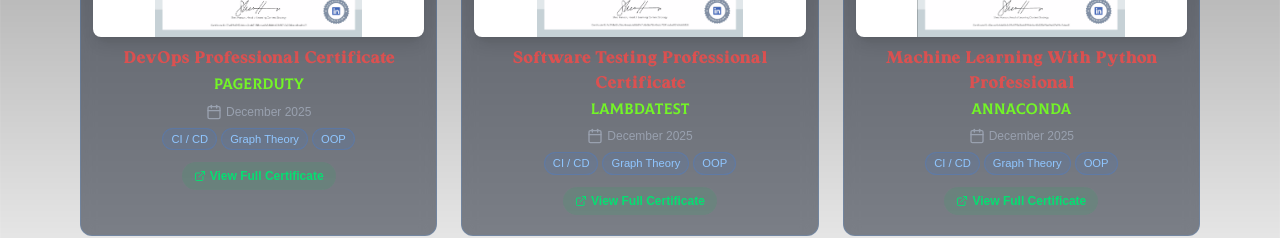
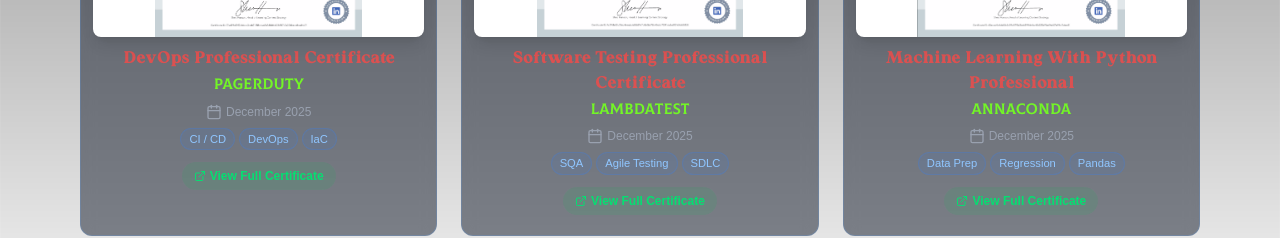
Before and after one commit to uzicodes/utsho-heaven-chowdhury, a Next.js app: page /education in a window 1280 px wide. Shown: the part 1040-1278 px from the top of the page. Built offline with nearby package versions, Linux system fonts and the light colour scheme.

Commit message:
feat: updated the skills for the new certifications

```diff
--- a/src/app/education/page.tsx
+++ b/src/app/education/page.tsx
@@ -17,7 +17,6 @@
             degree: "Higher Secondary Certificate (HSC)",
             school: "Cantonment Public College, Saidpur",
             year: "2018 - 2020",
-            achievements: ["CGPA: 5.0 (Out of 5)", "Subject: Science"],
             skills: ["Mathematics", "Physics", "Chemistry", "Biology"],
             description:
                 "Acquired a strong foundation in Science and Mathematics, fostering analytical and problem-solving skills.",
@@ -27,7 +26,6 @@
             degree: "Bachelors in Computer Science (CS)",
             school: "BRAC University, Dhaka",
             year: "2022 - 2026",
-            achievements: ["CGPA: 0.00 (Out of 4)", "Subject: Computer Science"],
             skills: ["Data Structures", "Algorithms", "DBMS", "OS", "Compiler Design"],
             description:
                 "Acquired foundational knowledge in computer science, programming languages, and software development principles.",
@@ -41,7 +39,7 @@
             title: "DevOps Professional Certificate",
             issuer: "PagerDuty",
             date: "December 2025",
-            skills: ["CI / CD", "Graph Theory", "OOP"],
+            skills: ["CI / CD", "DevOps", "IaC"],
             certImage: "/certifications/11.png",
             fullViewUrl: "https://drive.google.com/file/d/1fzXhMO1K_Cby79JkSioa2vlAfvGMa1Ez/view?usp=sharing",
         },
@@ -49,15 +47,15 @@
             title: "Software Testing Professional Certificate",
             issuer: "LAMBDATEST",
             date: "December 2025",
-            skills: ["CI / CD", "Graph Theory", "OOP"],
+            skills: ["SQA", "Agile Testing", "SDLC"],
             certImage: "/certifications/12.png",
-            fullViewUrl: "https://drive.google.com/file/d/1fzXhMO1K_Cby79JkSioa2vlAfvGMa1Ez/view?usp=sharing",
+            fullViewUrl: "https://drive.google.com/file/d/11Pu-_Oko9oUFc-NZfrH6LP-xjxCWM_am/view?usp=sharing",
         },
         {
             title: "Machine Learning with Python Professional",
             issuer: "Annaconda",
             date: "December 2025",
-            skills: ["CI / CD", "Graph Theory", "OOP"],
+            skills: ["Data Prep", "Regression", "Pandas"],
             certImage: "/certifications/13.png",
             fullViewUrl: "https://drive.google.com/file/d/15EH6757BzDBdAjuKT_5_RCaLBjcFG9-U/view?usp=sharing",
         },
```
